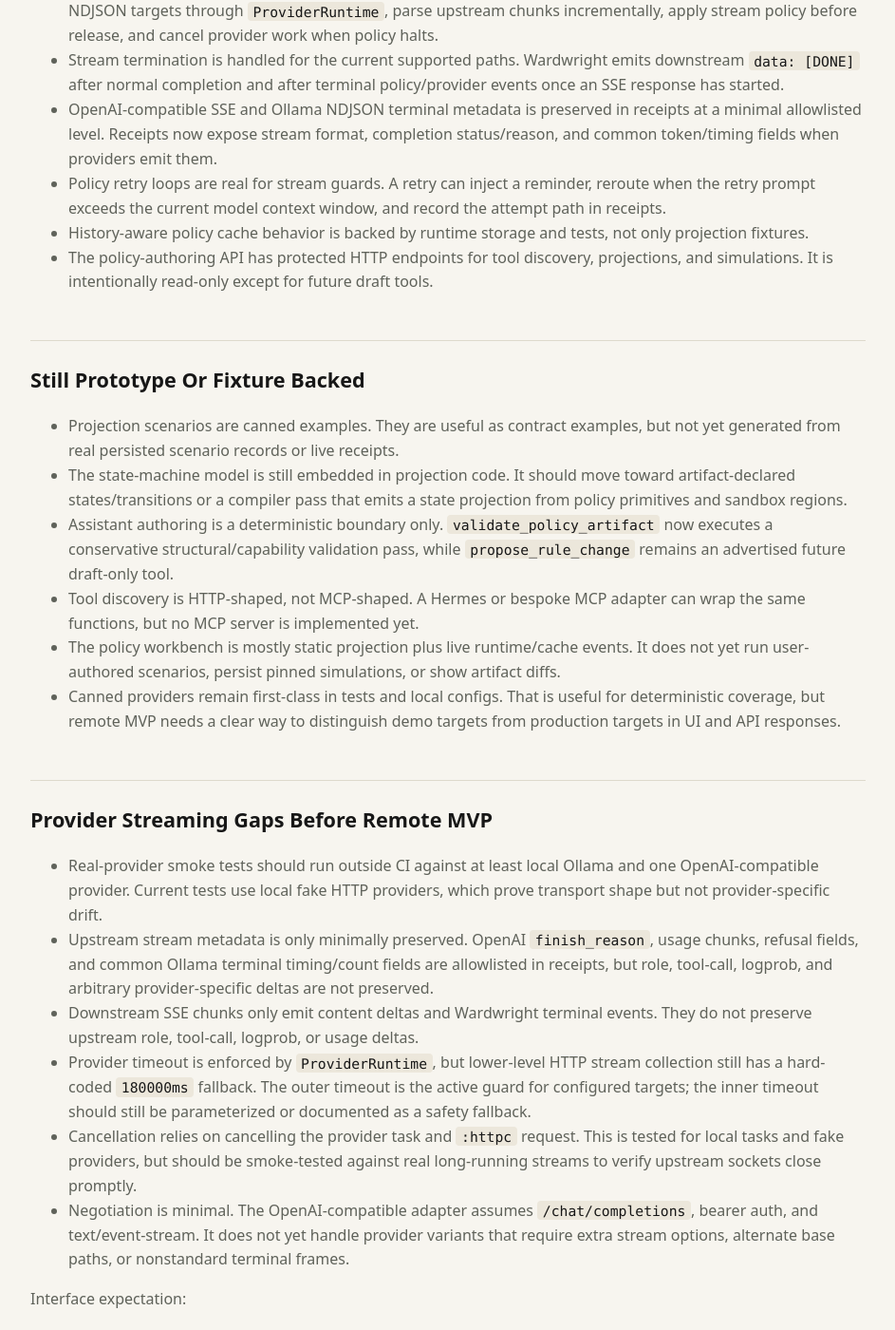
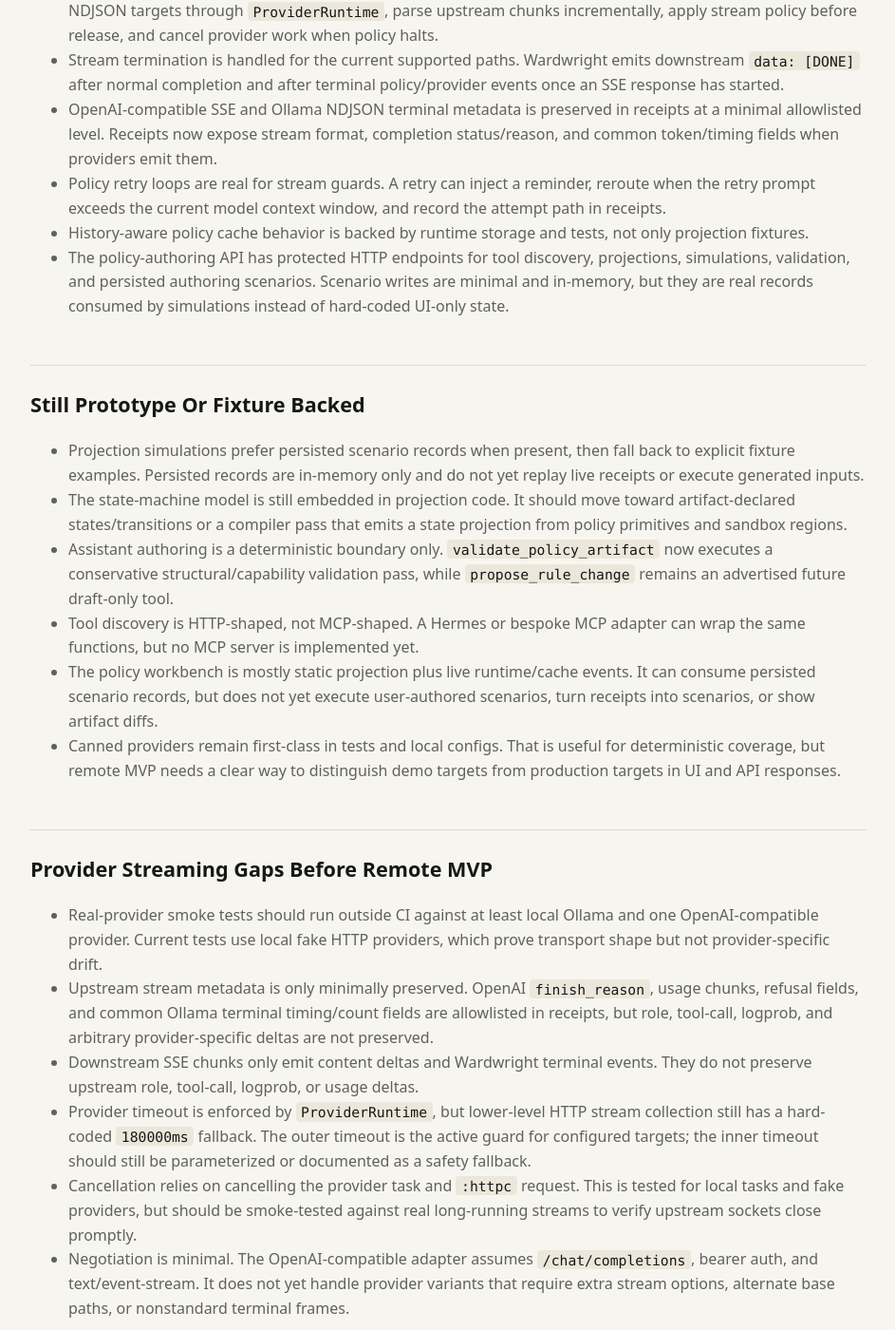
Before and after one commit to bglusman/ingary, a Jekyll site: the page built from docs/mvp-realness-inventory.md, in a window 1280 px wide and 1400 px high, scrolled down 796 px. Shown: the whole window at 95% size, without its empty margins (168-1111 px from the left). Built offline with Jekyll 4.4.1, drawn with Linux system fonts in a browser that asks for light colours; some of the changed text lies outside the part shown.

Commit message:
Add persisted policy scenario records

```diff
--- a/docs/mvp-realness-inventory.md
+++ b/docs/mvp-realness-inventory.md
@@ -43,14 +43,15 @@ a clear error that names the missing capability.
 - History-aware policy cache behavior is backed by runtime storage and tests,
   not only projection fixtures.
 - The policy-authoring API has protected HTTP endpoints for tool discovery,
-  projections, and simulations. It is intentionally read-only except for future
-  draft tools.
+  projections, simulations, validation, and persisted authoring scenarios.
+  Scenario writes are minimal and in-memory, but they are real records consumed
+  by simulations instead of hard-coded UI-only state.
 
 ## Still Prototype Or Fixture Backed
 
-- Projection scenarios are canned examples. They are useful as contract
-  examples, but not yet generated from real persisted scenario records or live
-  receipts.
+- Projection simulations prefer persisted scenario records when present, then
+  fall back to explicit fixture examples. Persisted records are in-memory only
+  and do not yet replay live receipts or execute generated inputs.
 - The state-machine model is still embedded in projection code. It should move
   toward artifact-declared states/transitions or a compiler pass that emits a
   state projection from policy primitives and sandbox regions.
@@ -60,8 +61,8 @@ a clear error that names the missing capability.
 - Tool discovery is HTTP-shaped, not MCP-shaped. A Hermes or bespoke MCP adapter
   can wrap the same functions, but no MCP server is implemented yet.
 - The policy workbench is mostly static projection plus live runtime/cache
-  events. It does not yet run user-authored scenarios, persist pinned
-  simulations, or show artifact diffs.
+  events. It can consume persisted scenario records, but does not yet execute
+  user-authored scenarios, turn receipts into scenarios, or show artifact diffs.
 - Canned providers remain first-class in tests and local configs. That is useful
   for deterministic coverage, but remote MVP needs a clear way to distinguish
   demo targets from production targets in UI and API responses.
@@ -100,9 +101,10 @@ Interface expectation:
 
 ## Policy And Simulation Gaps Before Remote MVP
 
-- Scenario records need storage: user-written, assistant-generated, fixture,
-  and live-replay scenarios should be first-class records with source and pinned
-  regression status.
+- Scenario records have a first minimal store: user-written, assistant-generated,
+  fixture, and live-replay scenarios can be represented with source and pinned
+  status. The store is still memory-only and lacks retention, import, or durable
+  regression export.
 - Simulation should execute against compiled policy logic and selected scenario
   inputs instead of only returning canned projection examples.
 - Property/regression export should be wired from pinned scenarios so users can
@@ -140,9 +142,8 @@ Interface expectation:
 
 ## Suggested Next Slices
 
-1. Add persisted scenario records and make projection simulations read from
-   those records when present, falling back to built-in examples only for demo
-   mode.
+1. Add durable scenario storage and a receipt-to-scenario importer so production
+   surprises can become pinned simulations and regression fixtures.
 2. Normalize provider metadata capabilities beyond terminal fields and publish
    the supported metadata contract in provider capability records.
 3. Add a live-provider smoke test profile that is skipped by default but can run
```
Also changed, not shown: 10 other files.
